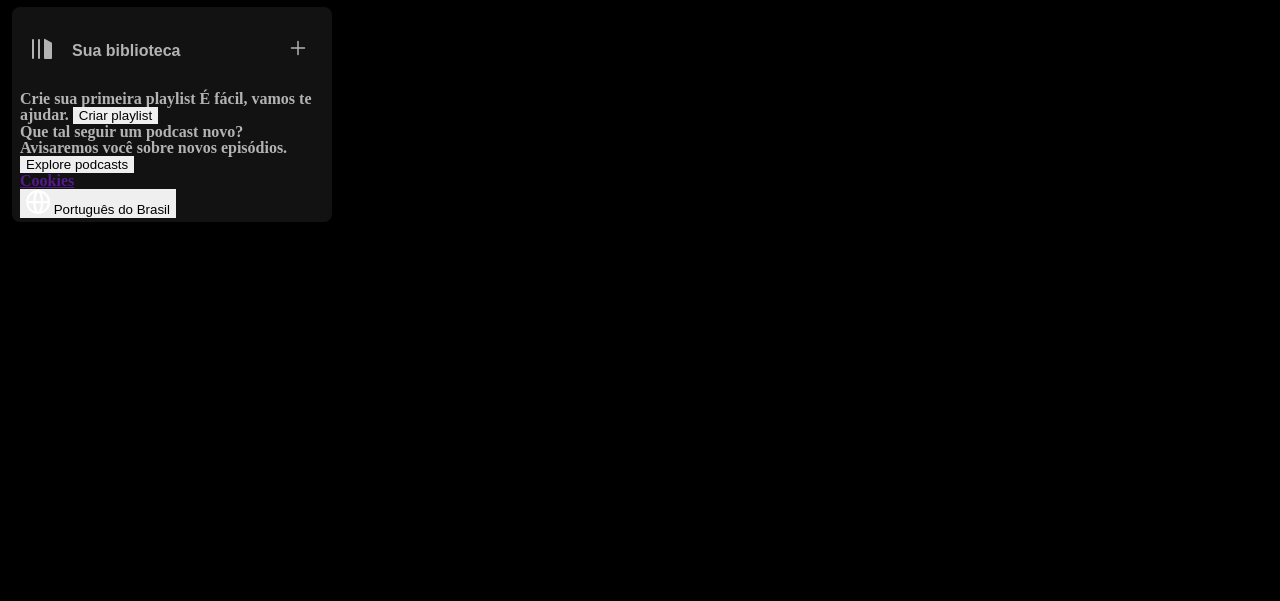
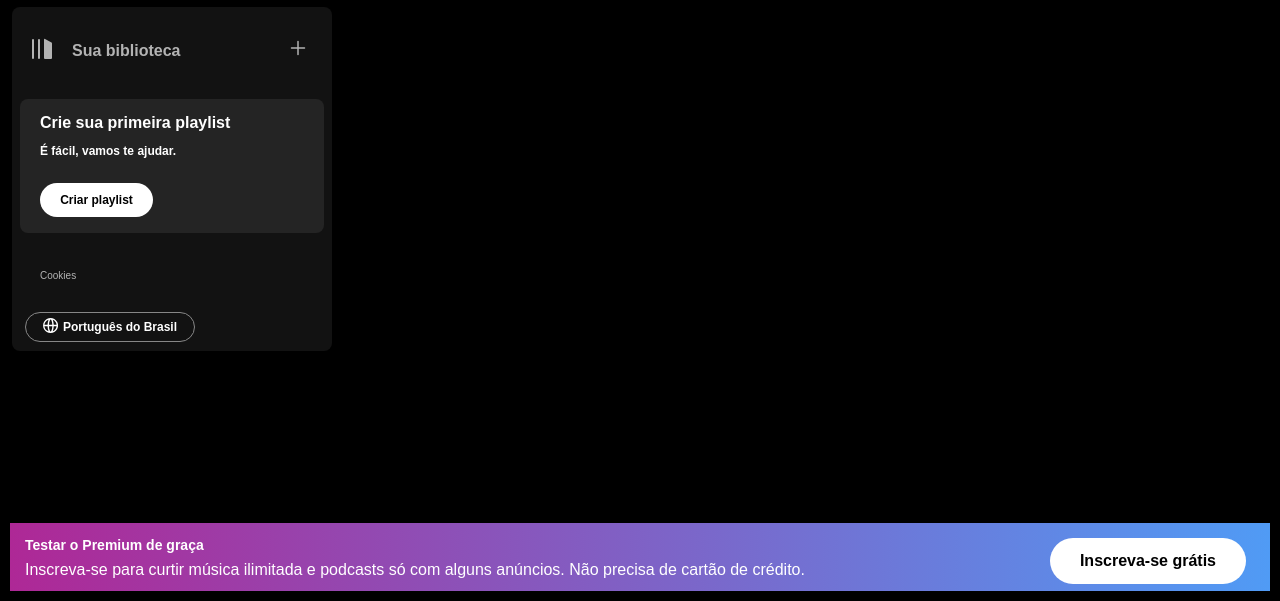
Before and after one commit to wwwmisla/spotify-clone, a plain HTML site: page index.html in a window 1280 px wide. Shown: the part 199-800 px from the top of the page. Drawn offline with Linux system fonts and the light colour scheme.

Commit message:
:lipstick: feat: Estilização CSS da section playlists e do footer

```diff
--- a/assets/css/styles.css
+++ b/assets/css/styles.css
@@ -1,5 +1,6 @@
 body {
     background-color: #000;
+    font-family: 'DM Sans', sans-serif;
 }
 
 .sidebar {
@@ -42,7 +43,6 @@
     text-decoration: none;
     font-weight: 700;
     font-size: 16px;
-    font-family: "DM-sans", sans-serif;
     display: flex;
     align-items: center;
     gap: 20px;
@@ -86,7 +86,7 @@
     align-items: center;
     color: #b3b3b3;
     background-color: transparent;
-    border: 0;
+    border: 0px;
     font-size: 16px;
     font-weight: 700;
     text-align: center;
@@ -95,7 +95,7 @@
 }
 
 .library-button .lb-icon {
-    font-size: 20px;
+    font-size: 24px;
     margin-right: 10px;
     font-weight: 300;
     padding-right: 8px;
@@ -105,3 +105,149 @@
     padding-top: 5px;
     margin: 24px 10px;
 }
+
+:is(.section-playlist, .section-podcast) {
+    display: flex;
+    align-items: flex-start;
+    justify-content: space-between;
+    gap: 20px;
+    background-color: #242424;
+    color: #b3b3b3;
+    font-weight: 700;
+    margin: 8px 0px;
+    padding: 16px 20px;
+    border-radius: 8px;
+
+}
+
+.section-podcast {
+    margin-top: 10px;
+}
+
+.section-podcast {
+    display: none;
+}
+
+:is(.section-playlist .section-playlist-content, .section-podcast .section-podcast-content) {
+    display: flex;
+    flex-direction: column;
+}
+
+:is(.section-playlist-content .text, .section-podcast-content .text) {
+    padding-bottom: 14px;
+    color: #fff;
+}
+
+:is(.section-playlist-content .title, .section-podcast-content .title) {
+    font-weight: 700;
+}
+
+:is(.section-playlist-content .subtitle, .section-podcast-content .subtitle) {
+    font-weight: 600;
+    font-size: 12px;
+}
+
+:is(.section-playlist-content .section-playlist-button, .section-podcast-content .section-podcast-button) {
+    display: flex;
+    justify-content: center;
+    background-color: #fff;
+    color: #000;
+    border-radius: 20px;
+    font-size: 12px;
+    font-weight: bolder;
+    text-decoration: none;
+    text-transform: none;
+    padding: 10px;
+    margin-top: 12px;
+    border: 0px;
+}
+
+.section-playlist-content .section-playlist-button {
+    width: 113px;
+}
+
+.section-podcast-content .section-podcast-button {
+    width: 150px;
+}
+
+.sidebar .cookies {
+    margin: 25px 20px;
+}
+
+.sidebar .cookies a {
+    color: #b3b3b3;
+    font-weight: 500;
+    font-size: 10px;
+    text-decoration: none;
+}
+
+.sidebar .cookies a:hover {
+    text-decoration: underline;
+}
+
+.sidebar .languages .languages-button {
+    display: flex;
+    justify-content: center;
+    align-items: center;
+    gap: 5px;
+    background-color: transparent;
+    border: 1px solid #878787;
+    color: #fff;
+    font-size: 12px;
+    font-weight: bold;
+    cursor: pointer;
+    width: 170px;
+    margin: 5px;
+    padding: 5px;
+    border-radius: 20px;
+}
+
+.sidebar .languages .languages-button:hover {
+    border: 1px solid #fff;
+}
+
+.languages .languages-button svg {
+    width: 15px;
+    height: 15px;
+}
+
+.disclaimer-premium {
+    position: fixed;
+    bottom: 0px;
+    left: 0px;
+    right: 0px;
+    background: linear-gradient(to right, #ae2896, #509bf5);
+    padding: 15px 24px 7px 15px;
+    margin: 10px;
+    display: flex;
+    justify-content: space-between;
+}
+
+.disclaimer-premium .text {
+    flex-shrink: 0;
+}
+
+.disclaimer-premium .disclaimer-premium-title {
+    color: #ffffff;
+    font-weight: bolder;
+    font-size: 14px;
+    margin-bottom: 10px;
+}
+
+.disclaimer-premium .disclaimer-premium-subtitle {
+    color: #ffffff;
+    font-size: 16px;
+    font-weight: 500;
+}
+
+.disclaimer-premium button {
+    background-color: #ffffff;
+    color: #000000;
+    font-size: 16px;
+    font-weight: 700;
+    padding: 14px 30px;
+    border: 0px;
+    border-radius: 40px;
+    cursor: pointer;
+    flex-shrink: 0;
+}
```
